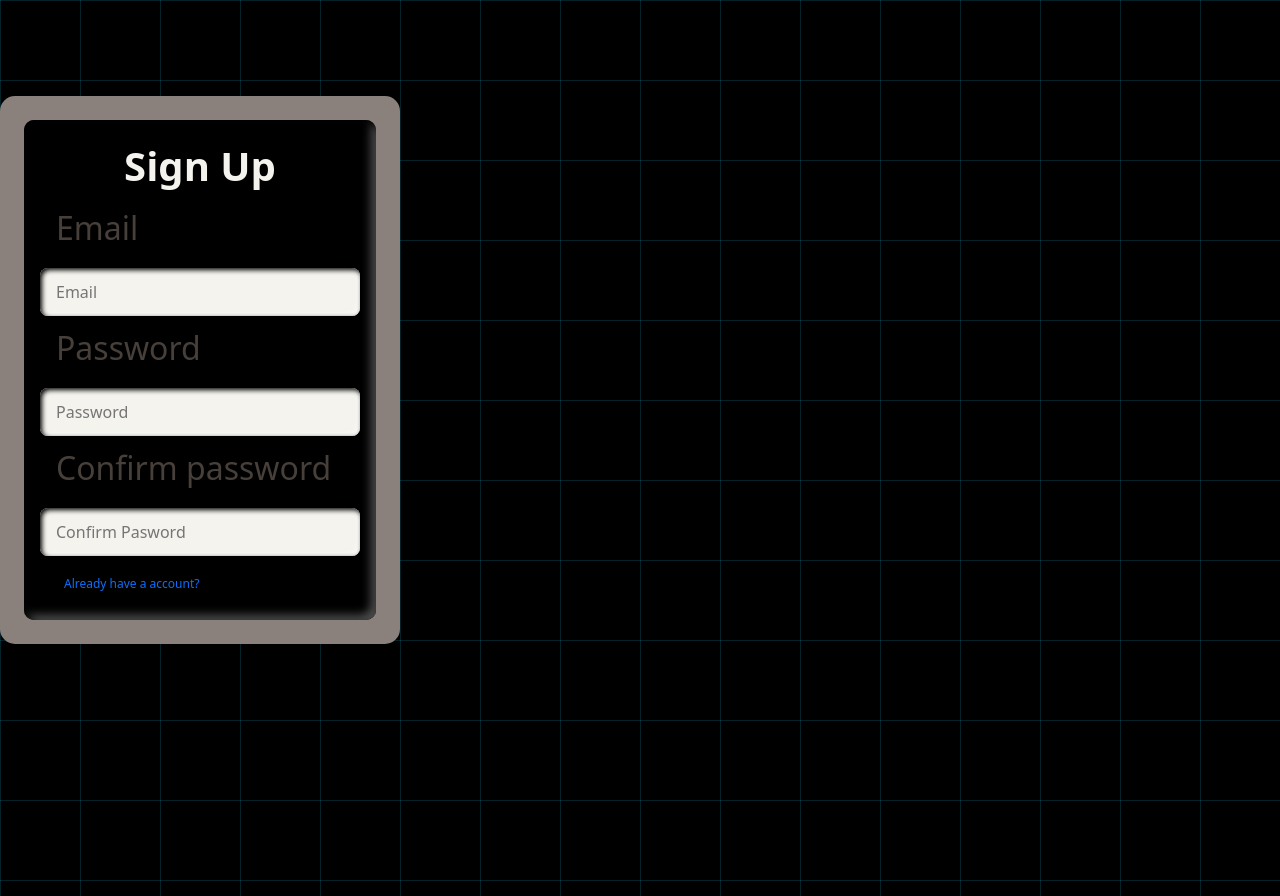
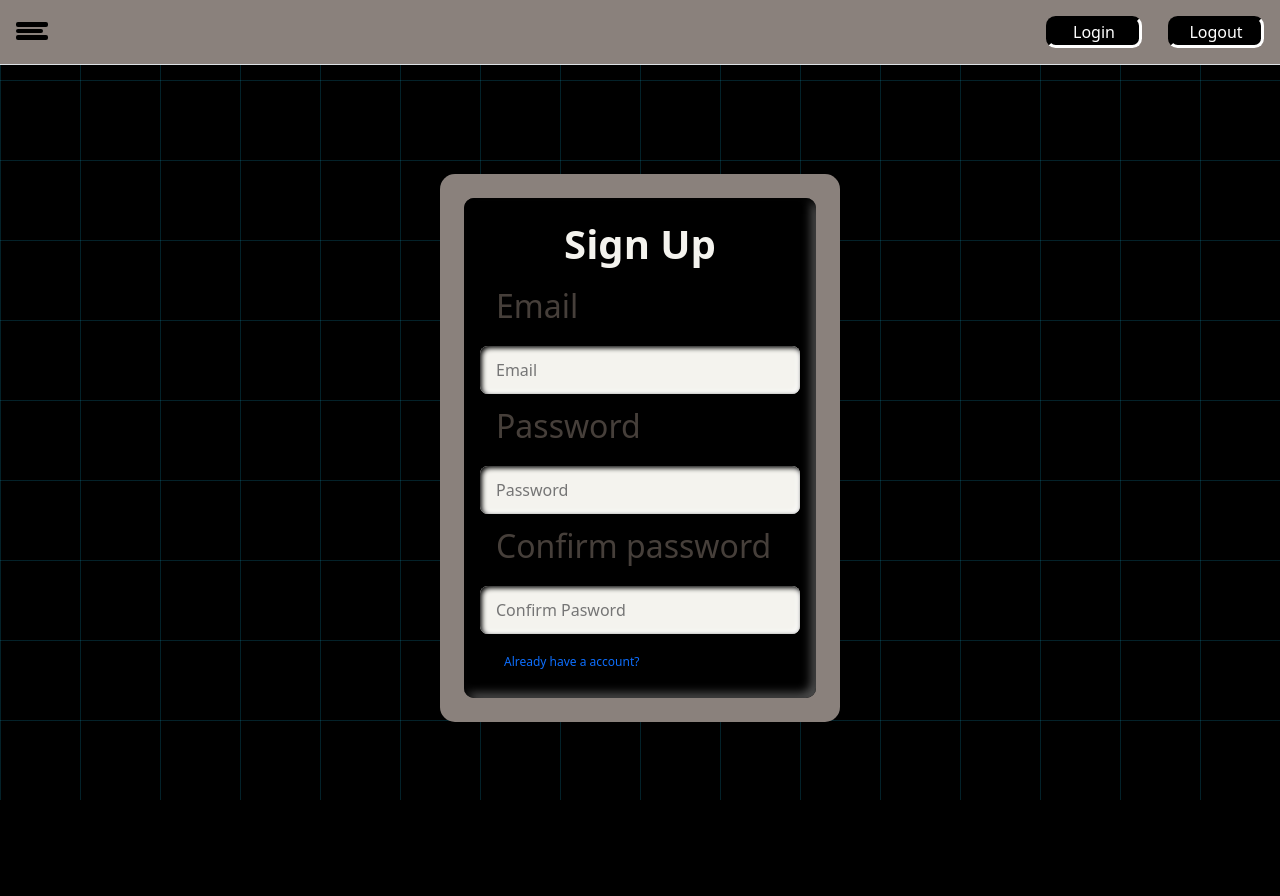
Before and after one commit to BhaveshKukreja29/DevWorth, a Flask app: template templates/signup.html in a window 1280 px wide. After the commit the page ends 800 px from the top, so only its background shows below. Run offline with Flask 3, Linux system fonts and the light colour scheme; the template is opened without the code that fills it, so the values that code supplies are empty; some libraries are stand-ins or nearby versions.

Commit message:
Update signup.html

```diff
--- a/templates/signup.html
+++ b/templates/signup.html
@@ -9,23 +9,63 @@
         <script src="https://cdn.jsdelivr.net/npm/bootstrap@5.3.3/dist/js/bootstrap.bundle.min.js" integrity="sha384-YvpcrYf0tY3lHB60NNkmXc5s9fDVZLESaAA55NDzOxhy9GkcIdslK1eN7N6jIeHz" crossorigin="anonymous"></script>
 
         <link rel="stylesheet" href="/static/style.css">
+        <link rel="stylesheet" href="/static/style2.css">
     </head>
 
     <body>
+<!------------------Floating nav bar---------------------------------------------------->
+<div class="container">
+  <nav class="navbar d-flex justify-content-between align-items-center py-3 mb-4 border-bottom">
+    <div class="navbar-left">
+      <div class="hamburger" data-bs-toggle="offcanvas" data-bs-target="#offcanvasTop" aria-controls="offcanvasTop">
+          <div class="hamburger1"></div>
+          <div class="hamburger2"></div>
+          <div class="hamburger3"></div>
+      </div>
+
+      <a href="/templates/index.html" class="d-inline-flex link-body-emphasis text-decoration-none ms-3">
+        <!-- Your logo or site name here -->
+      </a>
+    </div>
+    <div class="navbar-right">
+     <button id="login-btn"> <a href="/templates/login.html">Login</a></button>
+      <button id="sign-btn"><a href="">Logout</a></button>
+    </div>
+  </nav>
+</div>
+
+<div class="offcanvas offcanvas-top" tabindex="-1" id="offcanvasTop" aria-labelledby="offcanvasTopLabel">
+  <div class="offcanvas-header">
+    <h5 class="offcanvas-title" id="offcanvasTopLabel">Offcanvas top</h5>
+    <button type="button" class="btn-close" data-bs-dismiss="offcanvas" aria-label="Close"></button>
+  </div>
+  <div class="offcanvas-body">
+    <!--To anything to the menu write in this div-->
+  </div>
+</div>
+
+<!----------------------------sign----------------------------------------------->
+<div class="main">
+
   <div class="authentication">
-<!--------------------------------login--------------------------------------->
-<!----------------------------sign----------------------------------------------->
+
     <div id="signup" class="inner-container">
+
          <p id="head">Sign Up</p>
+
           <div class="inner-card">
+            <!--the inside elements---------------------------------------------------------->
              <p>Email</p>
              <input type="email" name="email" id="email" placeholder="Email"/>
              <p>Password</p>
              <input type="password" name="password" id="password" placeholder="Password"/>
              <p>Confirm password</p>
              <input type="password" name="password" id="password" placeholder="Confirm Pasword"/><br/>
+
              <div class="query">
                  <a href="./login.html" class="login">Already have a account?</a>
+             </div>
+             <!------------------------------------------------------------------------>
         </div>
      </div>
   </div>
```
Lines whose indentation alone changed are shown as unchanged.
